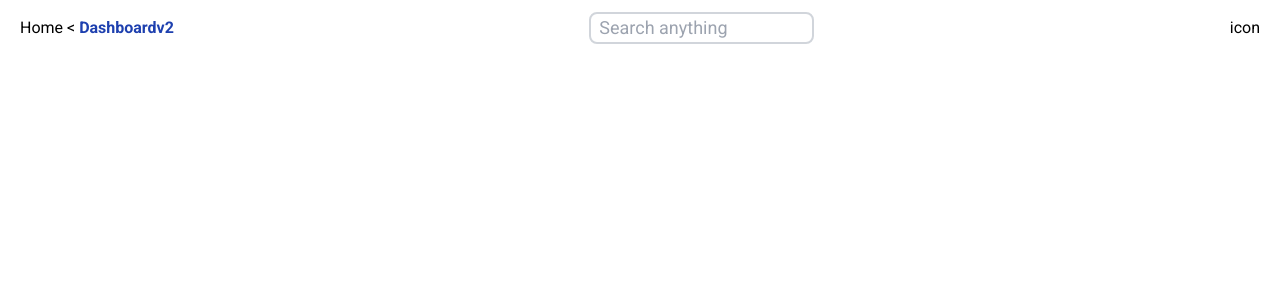
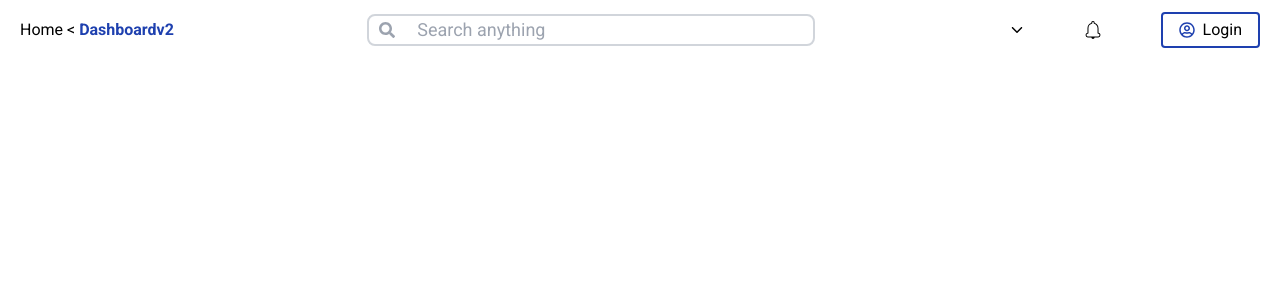
Before and after one commit to shivPratap007/assignment-01, a React (Vite) app: page / in a window 1280 px wide. Shown: the top 300 px of the page. Built offline with nearby package versions, Linux system fonts and the light colour scheme.

Commit message:
basic nav done

```diff
--- a/package.json
+++ b/package.json
@@ -11,7 +11,8 @@
   },
   "dependencies": {
     "react": "^18.3.1",
-    "react-dom": "^18.3.1"
+    "react-dom": "^18.3.1",
+    "react-icons": "^5.3.0"
   },
   "devDependencies": {
     "@eslint/js": "^9.8.0",
--- a/src/components/NavBar.tsx
+++ b/src/components/NavBar.tsx
@@ -1,21 +1,38 @@
+import { FaSearch } from "react-icons/fa";
+import { CiBellOn } from "react-icons/ci";
+import { FaRegUserCircle } from "react-icons/fa";
+import { IoIosArrowDown } from "react-icons/io";
+
 export default function NavBar() {
   return (
     <div className="flex justify-between items-center  py-3 px-5 font-sans">
+        {/* left */}
       <div>
         Home &lt; <span className="font-bold text-blue-800">Dashboardv2</span>
       </div>
-      <div>
-        <div className="w-full max-w-md mx-auto">
-          <input
-            type="text"
-            className="w-full px-2  border-2 border-gray-300 rounded-lg focus:outline-none focus:border-indigo-500 text-lg text-gray-700"
-            placeholder="Search anything"
-            // value={value}
-            // onChange={onchange}
-          />
+
+      {/* middle */}
+
+      <div className="w-full max-w-md mx-auto relative">
+        <FaSearch className="absolute left-3 top-1/2 transform -translate-y-1/2 text-gray-400" />
+
+        <input
+          type="text"
+          className="w-full px-2   pl-12 border-2 border-gray-300 rounded-lg focus:outline-none focus:border-indigo-500 text-lg text-gray-700"
+          placeholder="Search anything"
+        />
+      </div>
+
+      {/* top */}
+      <div className="flex justify-between gap-14 items-center ">
+        <IoIosArrowDown className="cursor-pointer" />
+
+        <CiBellOn className="text-2xl cursor-pointer" />
+        <div className="flex justify-center gap-2 items-center border-2 px-4 cursor-pointer py-1 border-blue-800 rounded">
+          <FaRegUserCircle className="text-blue-800" />
+          Login
         </div>
       </div>
-      <div>icon</div>
     </div>
   );
 }
```
Also changed, not shown: 1 other file (tests, documents, lock files or other folders).
